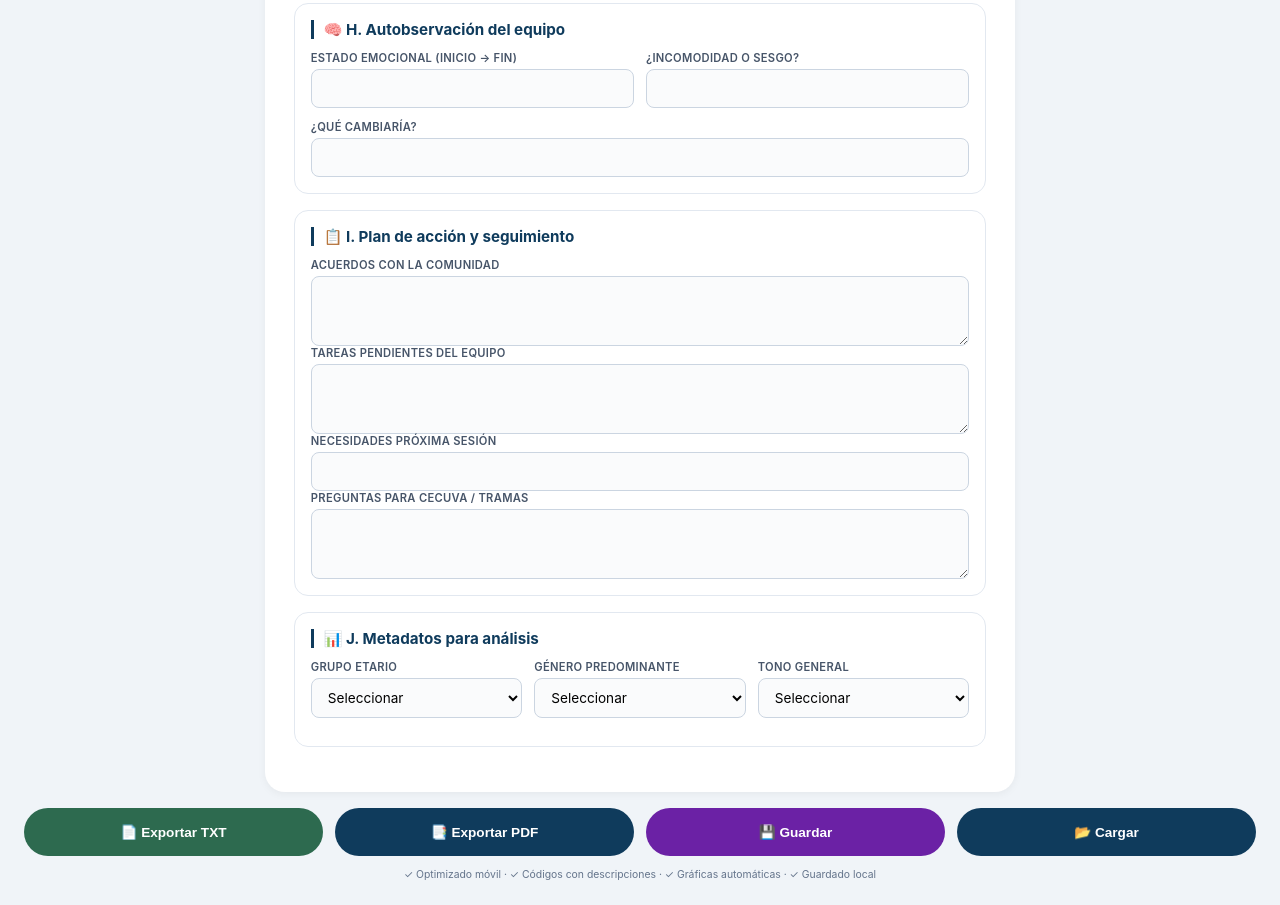
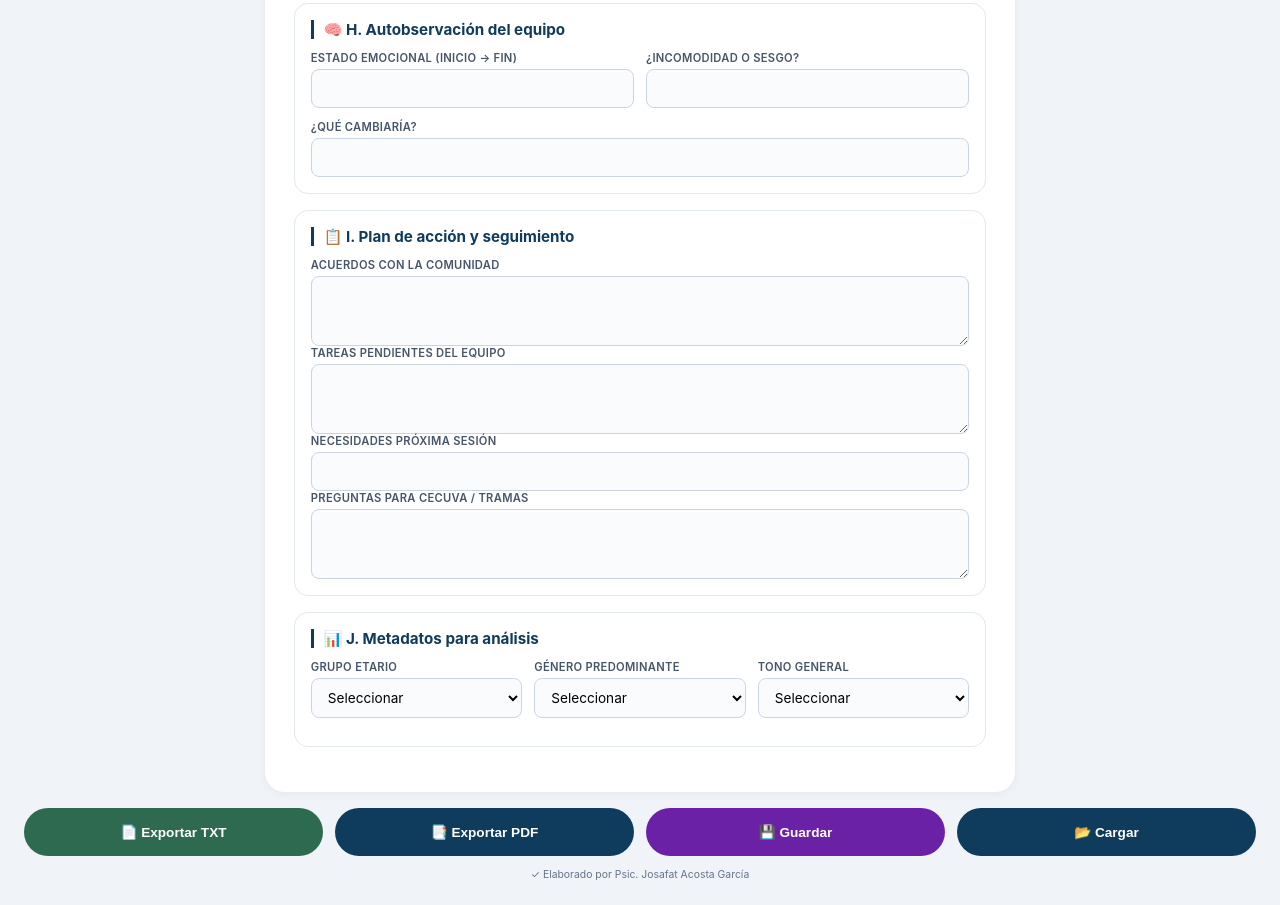
Before and after one commit to JosafatAcosta/DiarioCampo, a plain HTML site: page index.html in a window 1280 px wide. Shown: the part 3892-4797 px from the top of the page. Drawn offline with nearby package versions, Linux system fonts and the light colour scheme.

Commit message:
Add author information to note section
Updated note section to include author information.

```diff
--- a/deepseek_html_20260519_164550.html
+++ b/index.html
@@ -586,7 +586,7 @@
   <button class="btn-exportar btn-guardar" id="guardarLocal">💾 Guardar</button>
   <button class="btn-exportar" id="cargarLocal">📂 Cargar</button>
 </div>
-<p class="nota">✓ Optimizado móvil · ✓ Códigos con descripciones · ✓ Gráficas automáticas · ✓ Guardado local</p>
+<p class="nota">✓ Elaborado por Psic. Josafat Acosta García</p>
 
 <script>
   // ==================== DEFINICIÓN DE CÓDIGOS CON DESCRIPCIONES ====================
```
